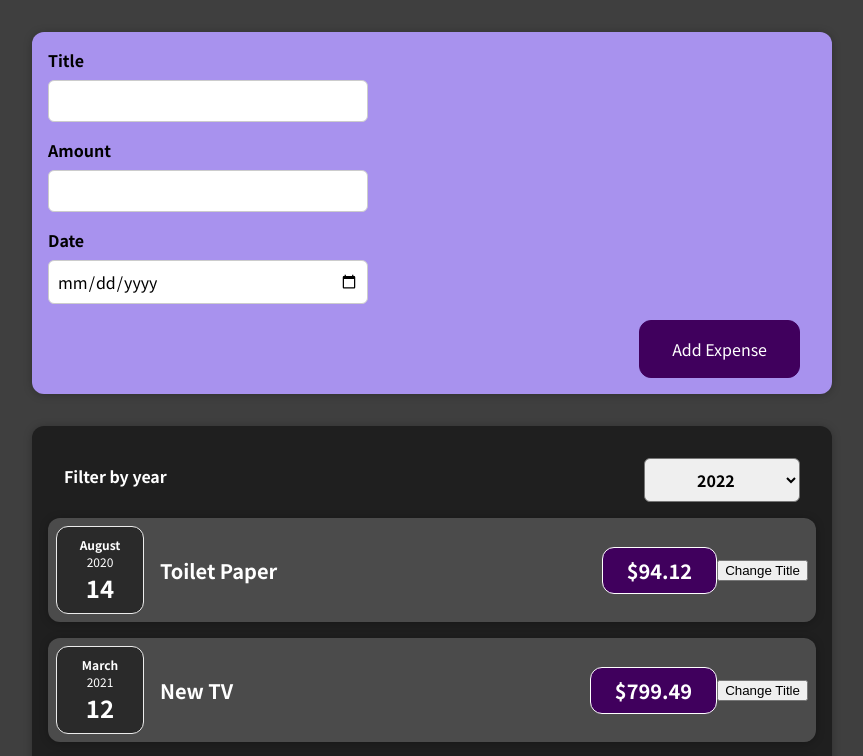
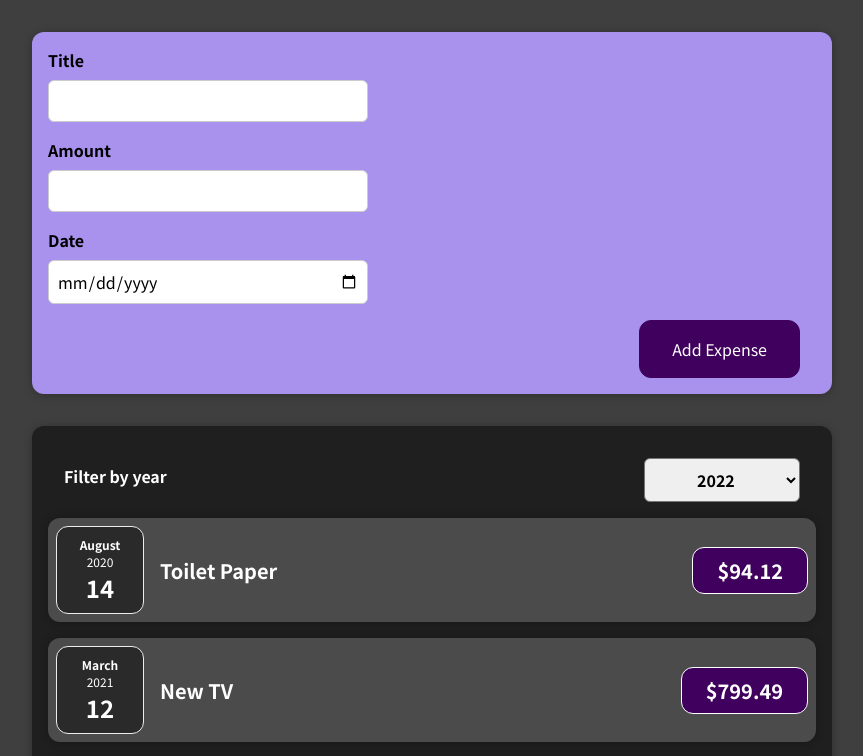
Before and after one commit to dopamine-s-archive/expense-tracker-app, a React (Create React App) app: page / in a window 1280 px wide. Shown: the top 756 px of the page, without its empty margins (208-1071 px from the left). Built offline with nearby package versions, Linux system fonts and the light colour scheme.

Commit message:
makes ExpenseItem a stateless component removing demo state

```diff
--- a/src/components/Expenses/ExpenseItem.js
+++ b/src/components/Expenses/ExpenseItem.js
@@ -1,23 +1,15 @@
-import { useState } from 'react';
 import ExpenseDate from './ExpenseDate';
 import Card from '../UI/Card';
 import './ExpenseItem.css';
 
 export default function ExpenseItem(props) {
-  const [title, setTitle] = useState(props.title);
-
-  const clickHander = () => {
-    setTitle('Updated');
-  };
-
   return (
     <Card className="expense-item">
       <ExpenseDate date={props.date}/>
       <div className="expense-item__description">
-        <h2>{title}</h2>
+        <h2>{props.title}</h2>
         <div className="expense-item__price">${props.amount}</div>
       </div>
-      <button onClick={clickHander}>Change Title</button>
     </Card>
   );
 }
```
